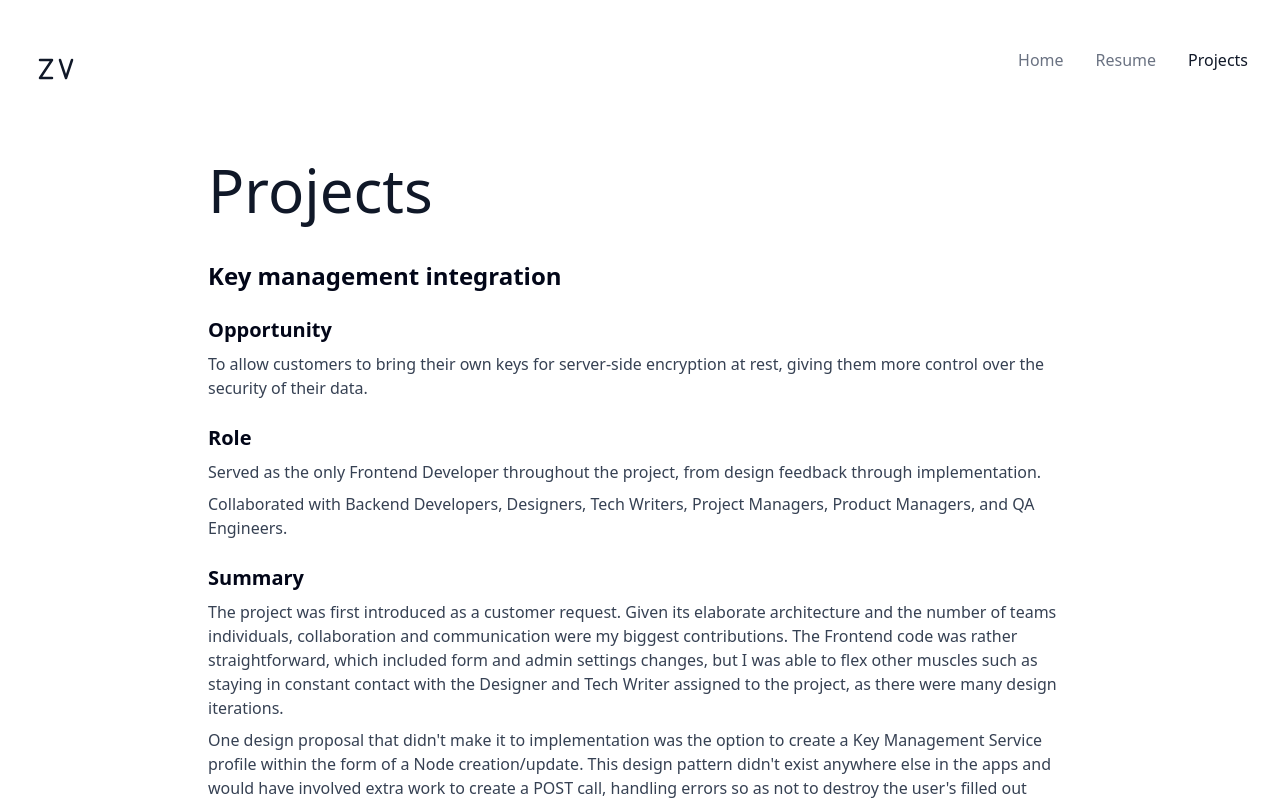
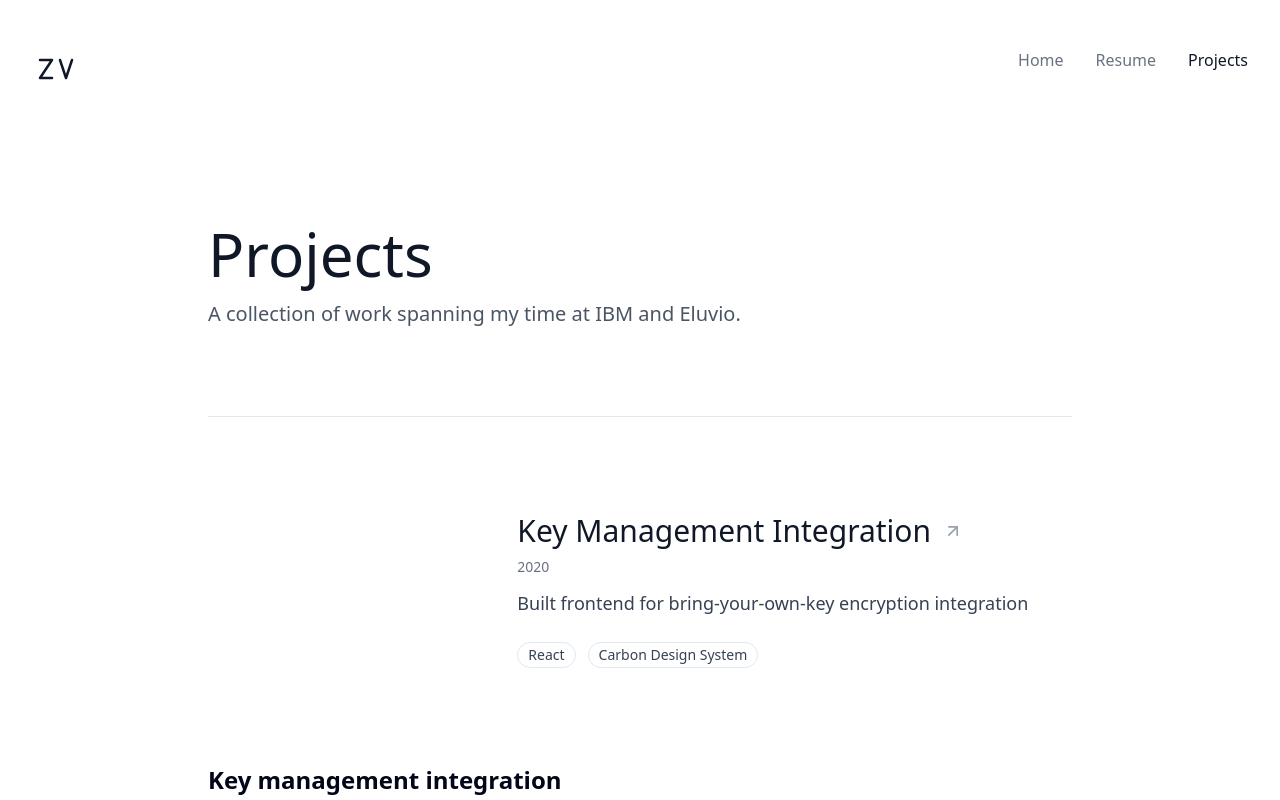
Before and after one commit to zeniavilla/zenia-villa-web, a React (Vite) app: page /projects in a window 1280 px wide. Shown: the top 800 px of the page. Built offline with nearby package versions, Linux system fonts and the light colour scheme.

Commit message:
Add project section

```diff
--- a/src/components/ui/badge.tsx
+++ b/src/components/ui/badge.tsx
@@ -29,7 +29,7 @@ export interface BadgeProps
 
 function Badge({ className, variant, ...props }: BadgeProps) {
   return (
-    <div className={cn(badgeVariants({ variant }), className)} {...props} />
+    <div className={cn(badgeVariants({ variant }), "font-light text-sm text-gray-700", className)} {...props} />
   )
 }
 
--- a/src/pages/projects/all/projects.tsx
+++ b/src/pages/projects/all/projects.tsx
@@ -4,11 +4,129 @@ import byok2 from '@/assets/images/byok2.webp';
 import favorites from '@/assets/images/favorites.webp';
 import transfers from '@/assets/images/transfers.webp';
 import ProjectDetails from '../details/project.tsx';
+import { Badge } from '@/components/ui/badge.tsx';
+import { ArrowUpRight } from 'lucide-react';
+
+interface ProjectSectionProps {
+  color: string;
+  title: string;
+  image: string;
+  year: string;
+  description: string;
+  technologies: string[];
+}
+
+interface ProjectDataProps {
+  color: string;
+  title: string;
+  tagline: string;
+  role: string;
+  opportunity: string;
+  summary: string[];
+  timeline: string;
+  year: string;
+  images: {preview: {source: string; caption?: string}, all: { source: string; caption?: string }[]};
+  technologies: string[];
+}
+
+const colorClasses: Record<string, { background: string, icon: string }> = {
+  violet: {background: 'bg-gradient-to-r hover:from-violet-500/10 hover:to-purple-500/10', icon: "group-hover:text-violet-600"},
+  // blue: 'bg-gradient-to-r from-blue-500/5 to-cyan-500/5 hover:from-blue-500/10 hover:to-cyan-500/10',
+  // green: 'bg-gradient-to-r from-green-500/5 to-emerald-500/5 hover:from-green-500/10 hover:to-emerald-500/10',
+  // orange: 'bg-gradient-to-r from-orange-500/5 to-amber-500/5 hover:from-orange-500/10 hover:to-amber-500/10',
+  // pink: 'bg-gradient-to-r from-pink-500/5 to-rose-500/5 hover:from-pink-500/10 hover:to-rose-500/10',
+};
+
+const PROJECTS: ProjectDataProps[] = [
+  {
+    color: "violet",
+    title: "Key Management Integration",
+    tagline: "Built frontend for bring-your-own-key encryption integration",
+    role: "Lead Frontend Engineer",
+    opportunity: "To allow customers to bring their own keys for server-side encryption at rest, giving them more control over the security of their data.",
+    summary: [
+      "The project was first introduced as a customer request. Given its elaborate architecture and the number of teams individuals, collaboration and communication were my biggest contributions. The Frontend code was rather straightforward, which included form and admin settings changes, but I was able to flex other muscles such as staying in constant contact with the Designer and Tech Writer assigned to the project, as there were many design iterations.",
+      "One design proposal that didn't make it to implementation was the option to create a Key Management Service profile within the form of a Node creation/update. This design pattern didn't exist anywhere else in the apps and would have involved extra work to create a POST call, handling errors so as not to destroy the user's filled out form, and rethinking other pages that might adopt this pattern. In the end, we decided if was too much of an effort for the project scope and not enough of an impact."
+    ],
+    timeline: "Early January 2020 - End of May 2020",
+    year: "2020",
+    images: {
+      preview: {
+        source: "", caption: ""
+      },
+      all: [
+        {source: byok1, caption: "View for creating a new KMS profile"},
+        {source: byok2, caption: "Add input option to connect KMS profile with new and existing nodes."}
+      ]
+    },
+    technologies: ["React", "Carbon Design System"],
+  }
+];
+
+function ProjectSection({
+  color,
+  title,
+  image,
+  year,
+  description,
+  technologies=[]
+}: ProjectSectionProps) {
+  return (
+    <article className="group">
+      <button className={`w-full block p-8 rounded-2xl transition-all duration-300 text-left hover:bg-gray-50/50 ${colorClasses[color].background}`}>
+        <div className="grid grid-cols-12 gap-8">
+          <div className="col-span-4">
+            {image ? (
+              <img src={image} alt={`Project ${title}`} />
+            ) : (
+              <div className={`w-full h-[50px] ${colorClasses[color].background} rounded`} />
+            )}
+          </div>
+
+          <div className="col-span-8 flex flex-col">
+            <div className="flex items-start justify-between mb-3">
+              <div className="flex-1">
+                <div className="flex items-center gap-3 mb-2">
+                  <h3 className="text-3xl font-light text-gray-900">{title}</h3>
+                  <ArrowUpRight className={`text-gray-400 ${colorClasses[color].icon}`} height={20} width={20} />
+                </div>
+
+                <div className="text-sm text-gray-500 font-light">{year}</div>
+              </div>
+            </div>
+            <p className="text-gray-700 font-light leading-relaxed mb-6 flex-1 text-lg">{description}</p>
+            <div className="flex flex-wrap gap-3">
+              {
+                technologies.map(tech => (
+                  <Badge variant="outline" className="bg-white/50">{tech}</Badge>
+                ))
+              }
+            </div>
+          </div>
+        </div>
+      </button>
+    </article>
+  );
+}
 
 function Projects() {
   return (
     <div className="max-w-4xl mx-auto px-4 py-8">
-      <SectionTitle title="Projects" />
+      <SectionTitle title="Projects" description="A collection of work spanning my time at IBM and Eluvio." border />
+      <section className="py-16">
+        {
+          PROJECTS.map(project => (
+            <ProjectSection
+              color={project.color}
+              title={project.title}
+              image={project.images.preview.source}
+              year={project.year}
+              description={project.tagline}
+              technologies={project.technologies}
+            />
+          ))
+        }
+      </section>
       <ProjectDetails
         title="Key management integration"
         opportunity="To allow customers to bring their own keys for server-side encryption at rest, giving them more control over the security of their data."
--- a/src/pages/resume/resume.tsx
+++ b/src/pages/resume/resume.tsx
@@ -82,14 +82,14 @@ const EXPERIENCE_DATA: ExperienceData[] = [
 
 const SKILLS: {label: string, values: string[], id: string}[] = [
   {label: "Languages", values: ["JavaScript", "TypeScript", "HTML", "CSS"], id: "skill-languages"},
-  {label: "Frameworks & Libraries", values: ["React", "Node.js"], id: "skill-frameworks"},
-  {label: "Tools & Platforms", values: ["Git", "Figma", "Webpack", "Vite"], id: "skill-tools"},
-  {label: "Specialties", values: ["Design systems"], id: "skill-specialties"}
+  {label: "Frameworks & Libraries", values: ["React", "Node.js", "MobX"], id: "skill-frameworks"},
+  {label: "UI & Design Systems", values: ["Carbon Design System", "shadcn/ui", "Mantine", "Tailwind CSS"], id: "skill-ui-design-systems"},
+  {label: "Tools & Platforms", values: ["Git", "Figma", "Storybook", "Webpack", "Vite"], id: "skill-tools"}
 ];
 
 function Background() {
   return (
-    <div className="max-w-5xl mx-auto py-16 border-b border-gray-200">
+    <div className="max-w-5xl mx-auto py-20 border-b border-gray-200">
       <section>
         <h2 className="text-4xl font-light text-gray-900 mb-8">
           Background
@@ -115,8 +115,8 @@ function Background() {
 
 function Experience() {
   return (
-    <div className="py-16 border-b border-gray-200">
-      <section className="mb-24">
+    <div className="py-20 border-b border-gray-200">
+      <section>
         <h2 className="text-4xl font-light text-gray-900 mb-8">
           Experience
         </h2>
@@ -154,7 +154,7 @@ function SkillSet({label, tags}: {label: string, tags: string[]}) {
       <div className="w-full flex flex-wrap gap-2">
         {
           tags.map((tag, i) => (
-            <Badge key={`${tag}-${i}`} variant="secondary">{tag}</Badge>
+            <Badge key={`${tag}-${i}`} variant="secondary" className="bg-gray-100">{tag}</Badge>
           ))
         }
       </div>
@@ -164,12 +164,12 @@ function SkillSet({label, tags}: {label: string, tags: string[]}) {
 
 function Skills() {
   return (
-    <div className="py-16 border-b border-gray-200">
-      <section className="mb-24">
+    <div className="py-20 border-b border-gray-200">
+      <section>
         <h2 className="text-4xl font-light text-gray-900 mb-8">
           Skills
         </h2>
-        <div className="grid grid-cols-2">
+        <div className="grid grid-cols-2 gap-12">
           {
             SKILLS.map(skill => (
               <SkillSet key={skill.id} label={skill.label} tags={skill.values} />
@@ -183,15 +183,15 @@ function Skills() {
 
 function GetInTouch() {
   return (
-    <div className="py-16">
-      <section className="mb-24">
+    <div className="py-20">
+      <section>
         <h2 className="text-4xl font-light text-gray-900 mb-8">
           Get in Touch
         </h2>
         <div className="flex flex-col gap-6 mt-8">
           {
             SOCIAL_LINKS.map(link => (
-              <a href={link.href} target="_blank" className="text-gray-600 text-lg font-light leading-5 hover:opacity-100 flex items-center gap-3 group">
+              <a href={link.href} target="_blank" className="text-gray-600 text-lg font-light leading-5 hover:opacity-100 flex items-center gap-3 group w-fit">
                 <link.icon height={22} width={22} className="text-gray-600" />
                 {link.label}
                 <ArrowUpRight className="text-gray-600 opacity-0 group-hover:opacity-100" height={16} width={16} />
```
Also changed, not shown: src/variables.scss (deleted, +0 -16 lines).
